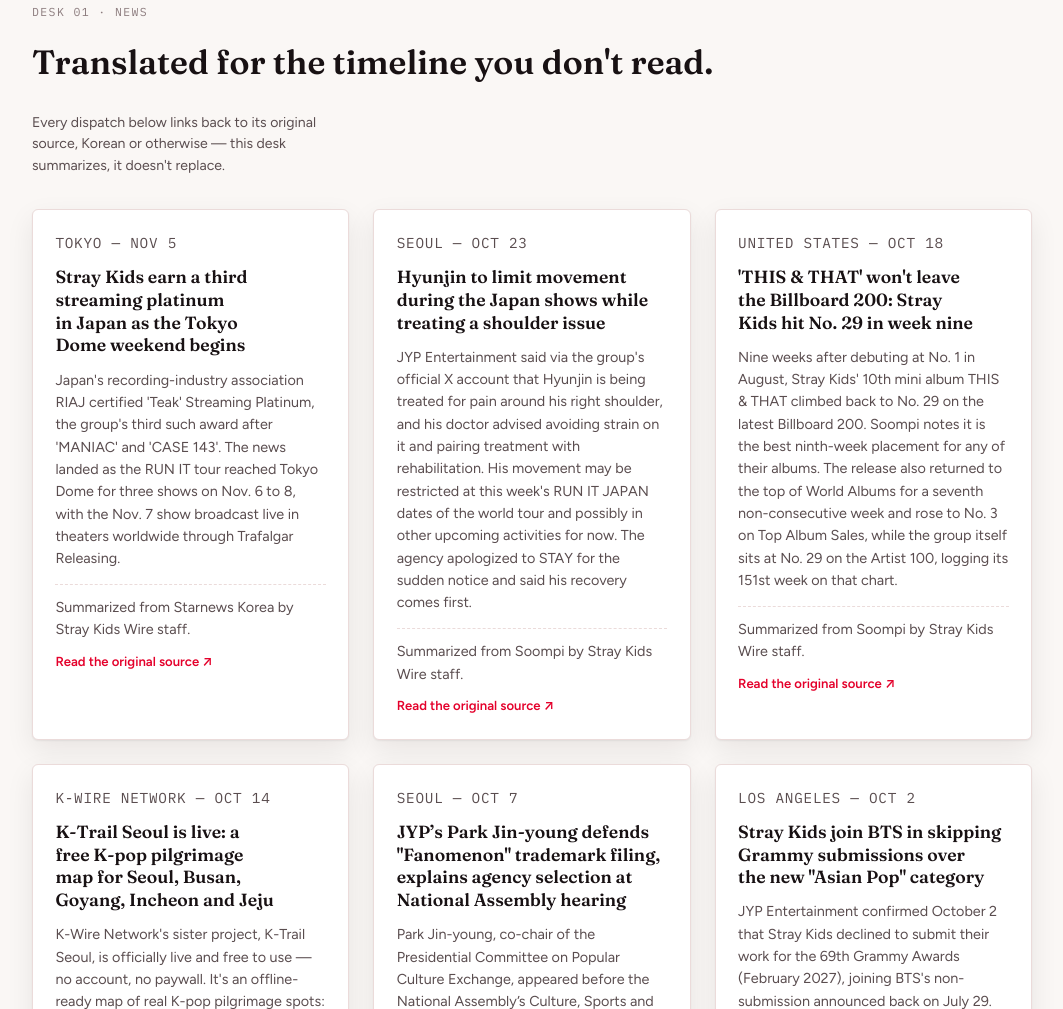
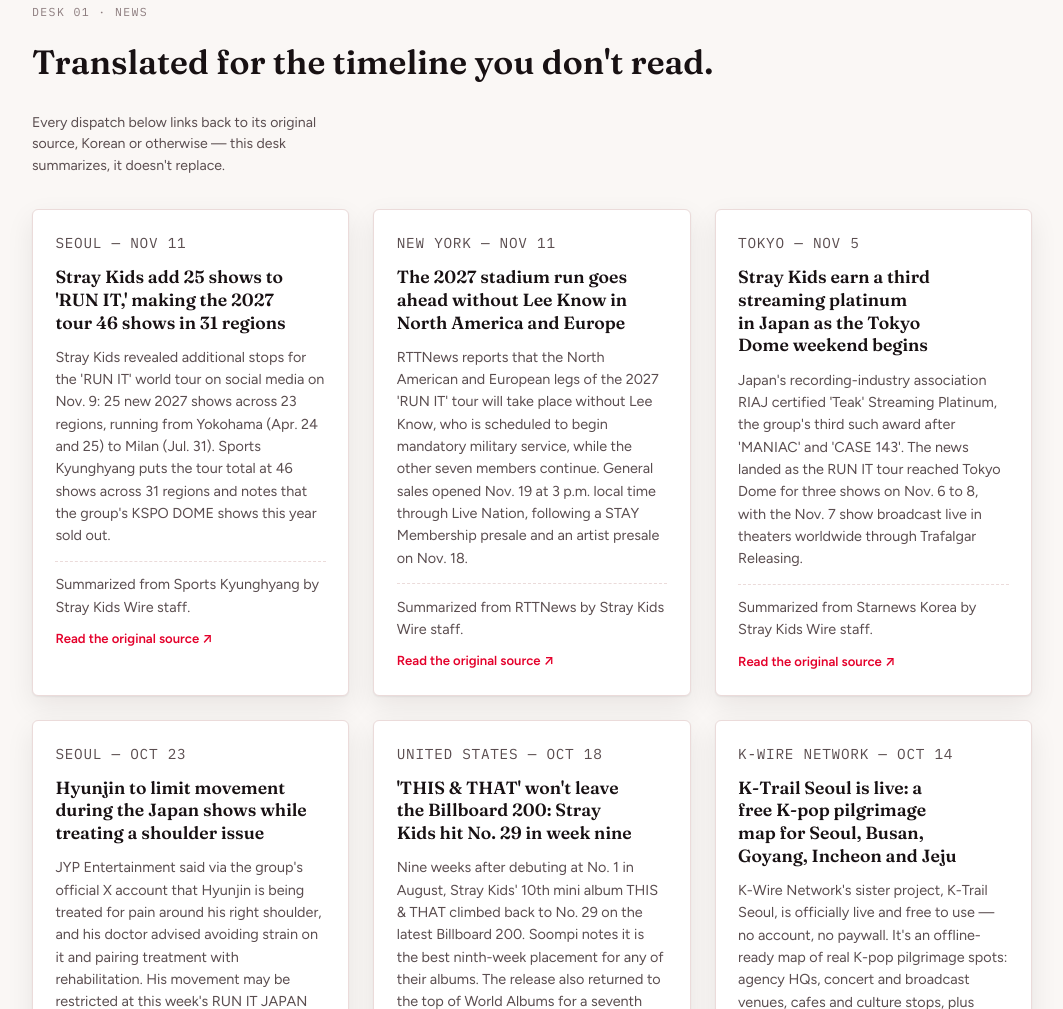
Before and after one commit to fhzl0117-hue/stray-kids-wire, a plain HTML site: page index.html in a window 1280 px wide. Shown: the part 1406-2415 px from the top of the page, without its empty margins (108-1171 px from the left). Drawn offline with Linux system fonts and the light colour scheme.

Commit message:
Weekly update: RUN IT 2027 tour dispatches, Signal unchanged

```diff
--- a/index.html
+++ b/index.html
@@ -296,6 +296,20 @@ display:flex; align-items:baseline; justify-content:space-between; gap:1rem; fle
 <p class="desk-note">Every dispatch below links back to its original source, Korean or otherwise — this desk summarizes, it doesn't replace.</p>
 </div>
 <div class="dispatch-grid">
+<article class="dispatch">
+<p class="dispatch__eyebrow"><span>SEOUL — NOV 11</span></p>
+<h3>Stray Kids add 25 shows to &#x27;RUN IT,&#x27; making the 2027 tour 46 shows in 31 regions</h3>
+<p>Stray Kids revealed additional stops for the &#x27;RUN IT&#x27; world tour on social media on Nov. 9: 25 new 2027 shows across 23 regions, running from Yokohama (Apr. 24 and 25) to Milan (Jul. 31). Sports Kyunghyang puts the tour total at 46 shows across 31 regions and notes that the group&#x27;s KSPO DOME shows this year sold out.</p>
+<p class="dispatch__credit">Summarized from Sports Kyunghyang by Stray Kids Wire staff.</p>
+<a class="dispatch__link" href="https://sports.khan.co.kr/en/article/202611111025007" target="_blank" rel="noopener">Read the original source &#8599;</a>
+</article>
+<article class="dispatch">
+<p class="dispatch__eyebrow"><span>NEW YORK — NOV 11</span></p>
+<h3>The 2027 stadium run goes ahead without Lee Know in North America and Europe</h3>
+<p>RTTNews reports that the North American and European legs of the 2027 &#x27;RUN IT&#x27; tour will take place without Lee Know, who is scheduled to begin mandatory military service, while the other seven members continue. General sales opened Nov. 19 at 3 p.m. local time through Live Nation, following a STAY Membership presale and an artist presale on Nov. 18.</p>
+<p class="dispatch__credit">Summarized from RTTNews by Stray Kids Wire staff.</p>
+<a class="dispatch__link" href="https://www.rttnews.com/3713229/stray-kids-announced-2027-run-it-world-tour.aspx" target="_blank" rel="noopener">Read the original source &#8599;</a>
+</article>
 <article class="dispatch">
 <p class="dispatch__eyebrow"><span>TOKYO — NOV 5</span></p>
 <h3>Stray Kids earn a third streaming platinum in Japan as the Tokyo Dome weekend begins</h3>
```
